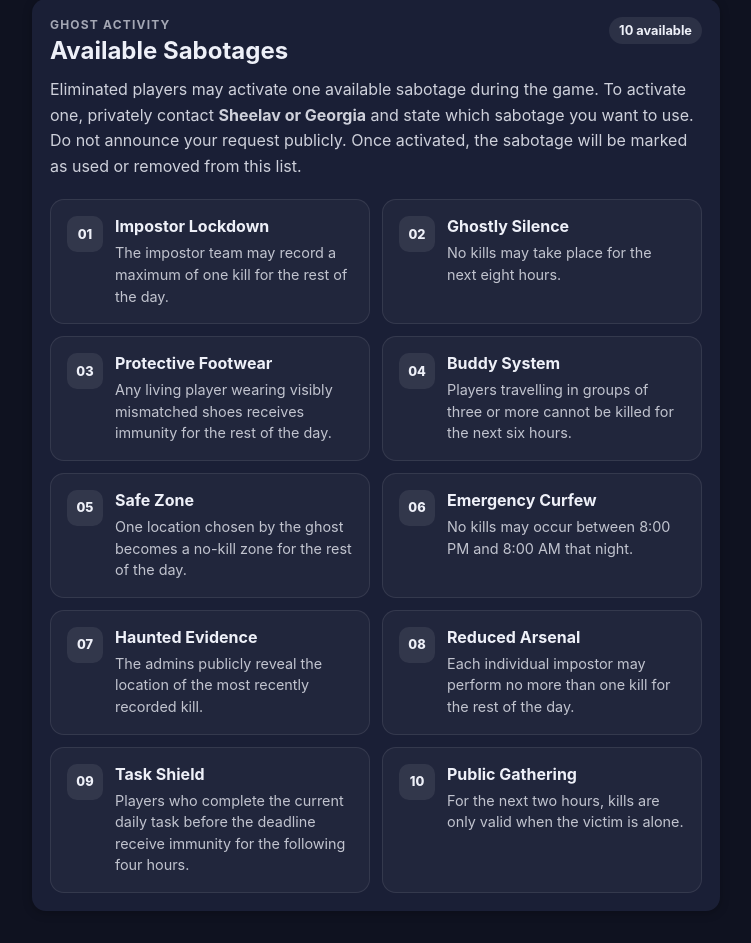
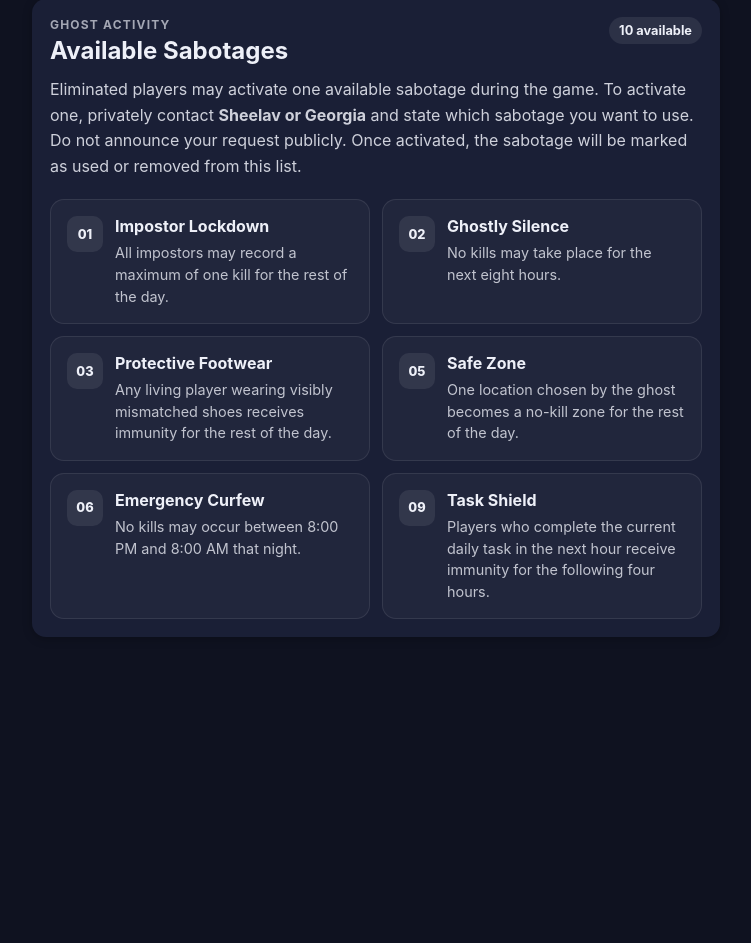
Before and after one commit to Terminator567/among-us, a Flask app: template templates/dashboard.html in a window 1280 px wide. Shown: the part 795-1738 px from the top of the page, without its empty margins (264-1015 px from the left). After the commit the page ends 1432 px from the top, so only its background shows below. Run offline with Flask 3, Linux system fonts and the light colour scheme; the template is opened without the code that fills it, so the values that code supplies are empty.

Commit message:
changed sabotages

```diff
--- a/templates/dashboard.html
+++ b/templates/dashboard.html
@@ -87,7 +87,7 @@
             <div>
                 <h3>Impostor Lockdown</h3>
                 <p>
-                    The impostor team may record a maximum of one kill for
+                    All impostors may record a maximum of one kill for
                     the rest of the day.
                 </p>
             </div>
@@ -115,17 +115,6 @@
         </article>
 
         <article class="sabotage-item">
-            <div class="sabotage-number">04</div>
-            <div>
-                <h3>Buddy System</h3>
-                <p>
-                    Players travelling in groups of three or more cannot be
-                    killed for the next six hours.
-                </p>
-            </div>
-        </article>
-
-        <article class="sabotage-item">
             <div class="sabotage-number">05</div>
             <div>
                 <h3>Safe Zone</h3>
@@ -148,45 +137,12 @@
         </article>
 
         <article class="sabotage-item">
-            <div class="sabotage-number">07</div>
-            <div>
-                <h3>Haunted Evidence</h3>
-                <p>
-                    The admins publicly reveal the location of the most
-                    recently recorded kill.
-                </p>
-            </div>
-        </article>
-
-        <article class="sabotage-item">
-            <div class="sabotage-number">08</div>
-            <div>
-                <h3>Reduced Arsenal</h3>
-                <p>
-                    Each individual impostor may perform no more than one
-                    kill for the rest of the day.
-                </p>
-            </div>
-        </article>
-
-        <article class="sabotage-item">
             <div class="sabotage-number">09</div>
             <div>
                 <h3>Task Shield</h3>
                 <p>
-                    Players who complete the current daily task before the
-                    deadline receive immunity for the following four hours.
-                </p>
-            </div>
-        </article>
-
-        <article class="sabotage-item">
-            <div class="sabotage-number">10</div>
-            <div>
-                <h3>Public Gathering</h3>
-                <p>
-                    For the next two hours, kills are only valid when the
-                    victim is alone.
+                    Players who complete the current daily task in the next
+                    hour receive immunity for the following four hours.
                 </p>
             </div>
         </article>
```
